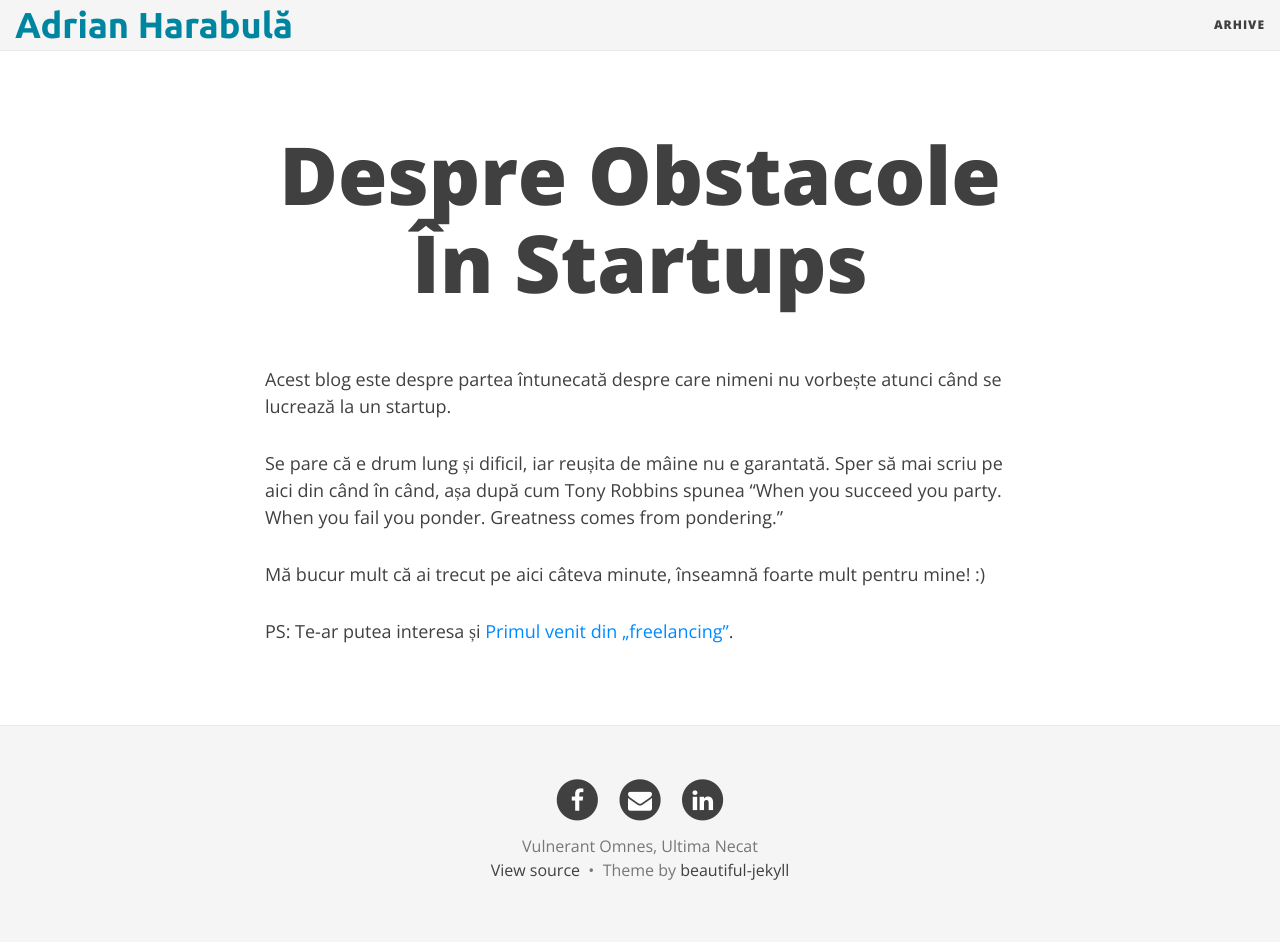
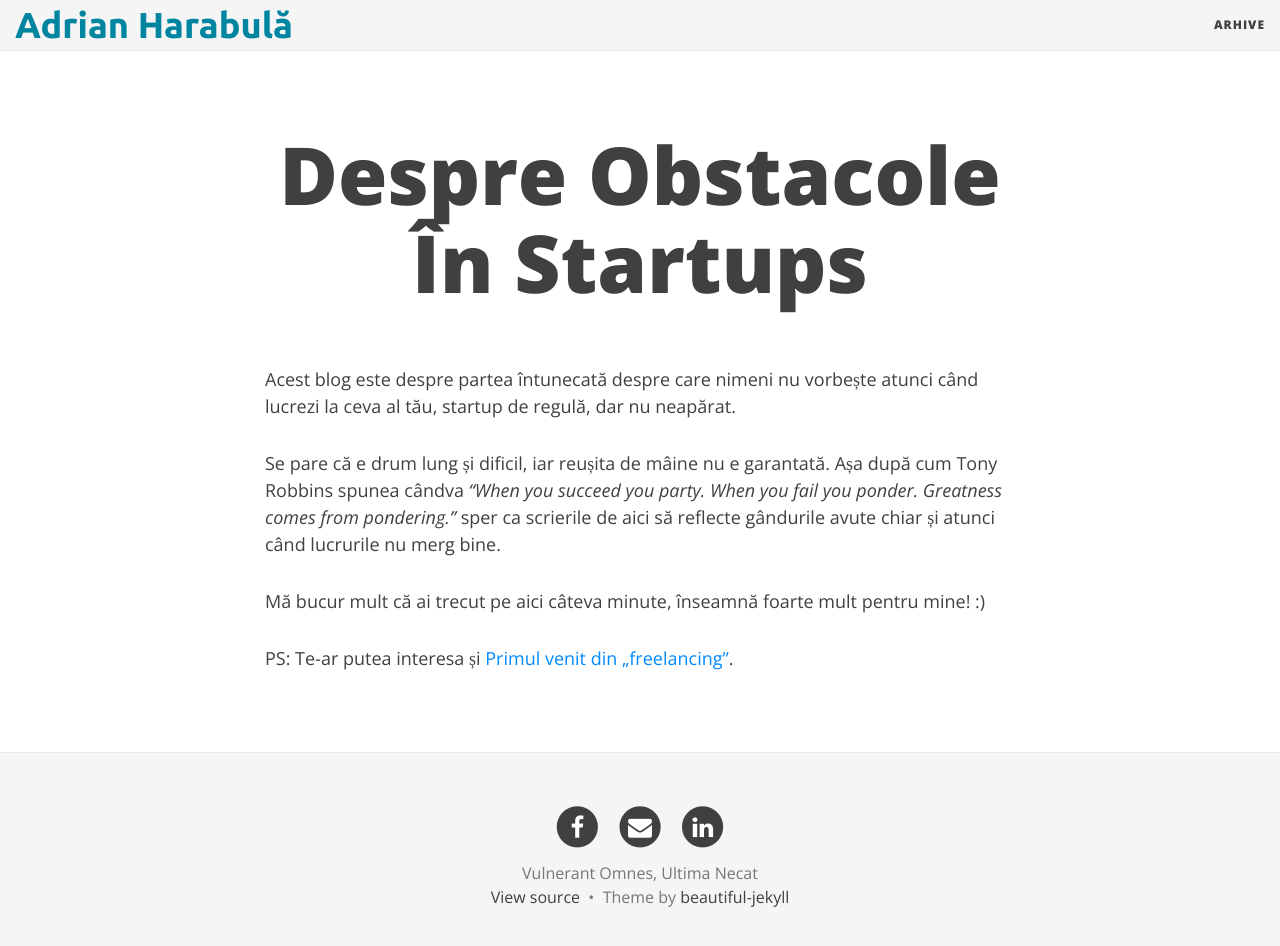
Before and after one commit to adrianharabula/adrianharabula.github.io, a Jekyll site: the page built from index.md, in a window 1280 px wide and 969 px high. Shown: the top 946 px of the window. Built offline with Jekyll 4.4.1, drawn with Linux system fonts in a browser that asks for light colours; nearby versions of some CDN libraries; the list of posts is cut into pages by our own code.

Commit message:
Should be a much better intro now...

```diff
--- a/index.md
+++ b/index.md
@@ -5,9 +5,9 @@ subtitle:
 overridetitle: true
 ---
 
-Acest blog este despre partea întunecată despre care nimeni nu vorbește atunci când se lucrează la un startup.
+Acest blog este despre partea întunecată despre care nimeni nu vorbește atunci când lucrezi la ceva al tău, startup de regulă, dar nu neapărat.
 
-Se pare că e drum lung și dificil, iar reușita de mâine nu e garantată. Sper să mai scriu pe aici din când în când, așa după cum Tony Robbins spunea "When you succeed you party. When you fail you ponder. Greatness comes from pondering."
+Se pare că e drum lung și dificil, iar reușita de mâine nu e garantată. Așa după cum Tony Robbins spunea cândva _"When you succeed you party. When you fail you ponder. Greatness comes from pondering."_ sper ca scrierile de aici să reflecte gândurile avute chiar și atunci când lucrurile nu merg bine.
 
 Mă bucur mult că ai trecut pe aici câteva minute, înseamnă foarte mult pentru mine! :)
 
```
